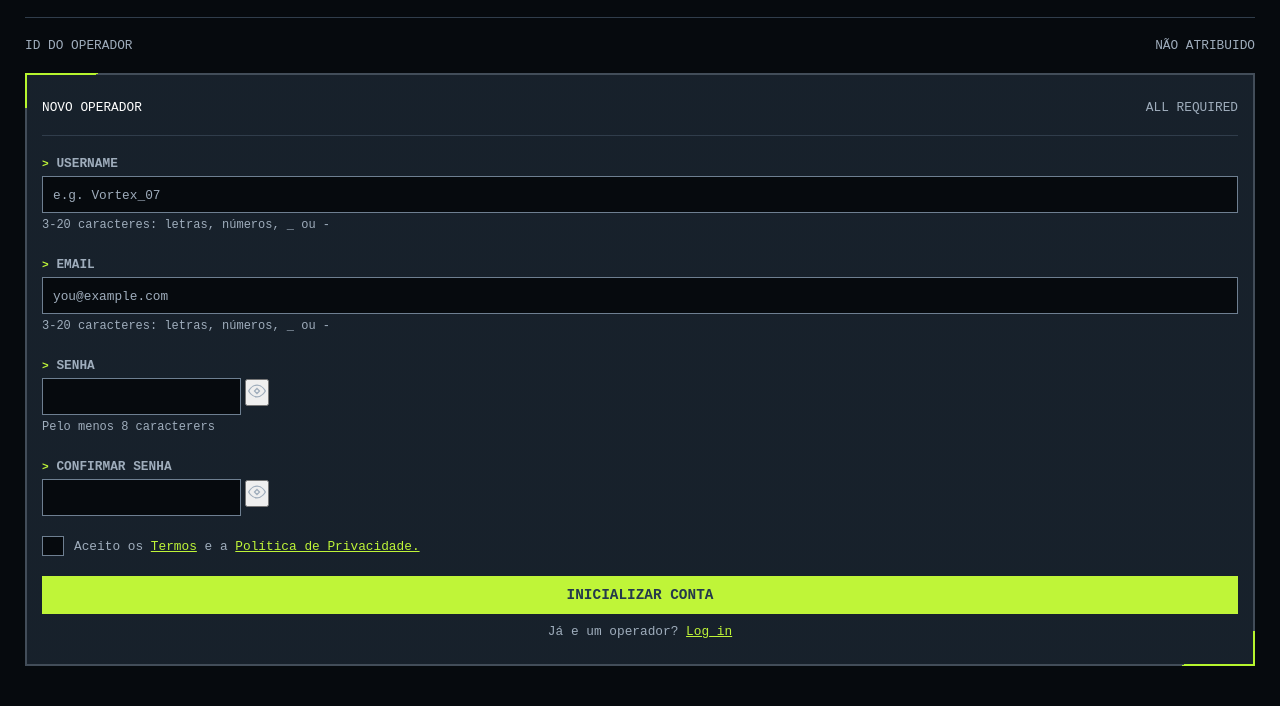
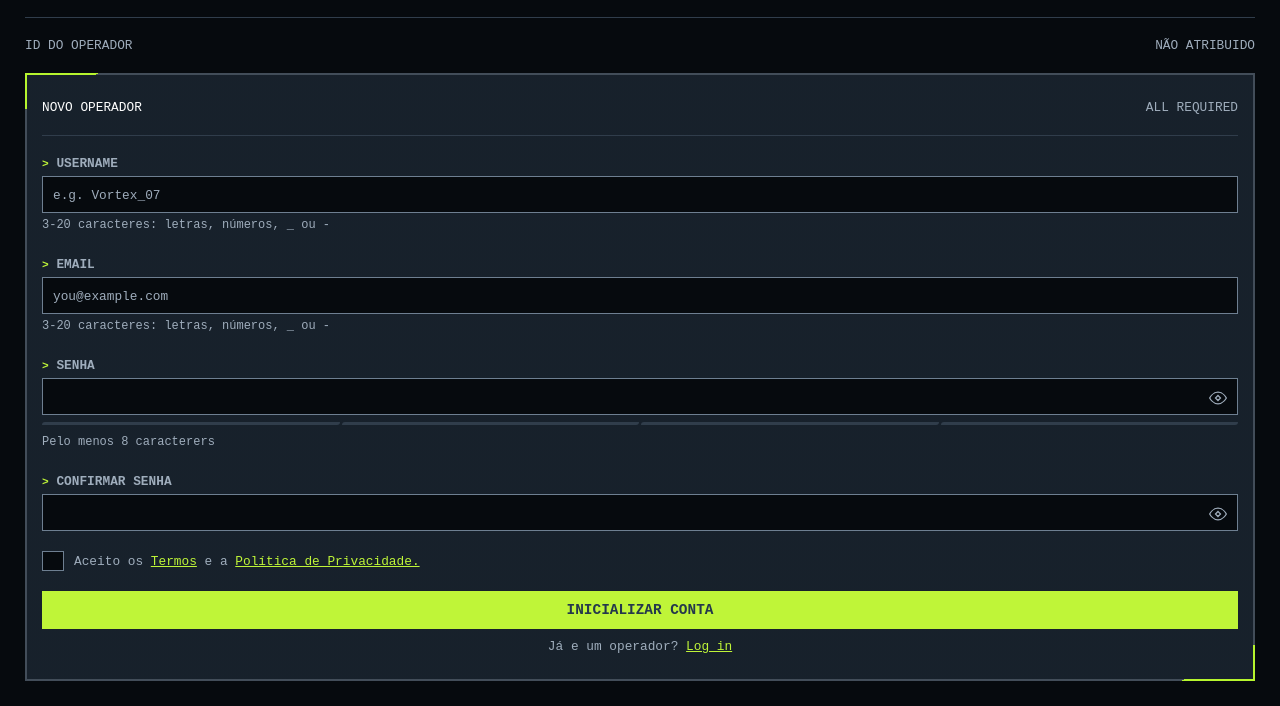
Before and after one commit to gabr1eloliveira/gamer-sign-up, a plain HTML site: page index.html in a window 1280 px wide. Shown: the part 184-890 px from the top of the page. Drawn offline with Linux system fonts and the light colour scheme; a web font is replaced by a local one.

Commit message:
configurei o botão ver/não ver do input senha e coloquei o campo de força da senha

```diff
--- a/src/css/style.css
+++ b/src/css/style.css
@@ -228,3 +228,36 @@
     font-size: 0.8rem;
     text-decoration: underline;
 }
+
+/*-----------------------*/
+/*   SENHA VER/NÃO VER   */
+/*-----------------------*/
+
+.cadastro-form__campo-senha{
+    display: flex;
+    flex-direction: column;
+    position: relative;
+}
+
+.btn-mostrar-senha{
+    background-color: transparent;
+    border: none;
+    outline: none;
+    position: absolute;
+    top: 10px;
+    right: 10px;
+}
+
+.cadastro-form__forca-senha{
+    display: flex;
+    flex-direction: row;
+    gap: 2px;
+    margin-top: 7px;
+}
+
+.forca-senha__nivel{
+    width: 100%;
+    height: 3px;
+    background-color: var(--cor-borda);
+    border-radius: 5px 0px 5px 0px;
+}
```
